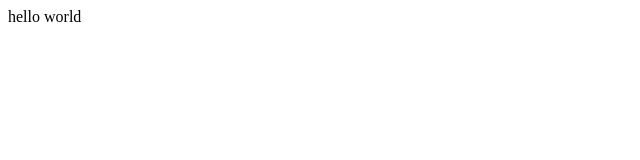
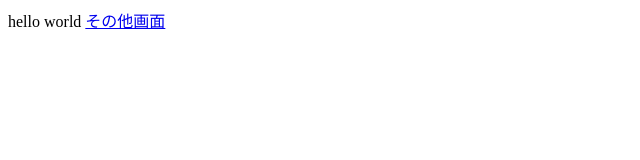
Before and after one commit to demonssoul70/WebSample, a plain HTML site: page index.html in a window 1280 px wide. Shown: the whole page, without its empty margins (0-640 px from the left). Drawn offline with Linux system fonts and the light colour scheme.

Commit message:
Update index.html

```diff
--- a/index.html
+++ b/index.html
@@ -1 +1,2 @@
 hello world
+<a href="leafdev.app://info/settings">その他画面</a><br><br>
```
